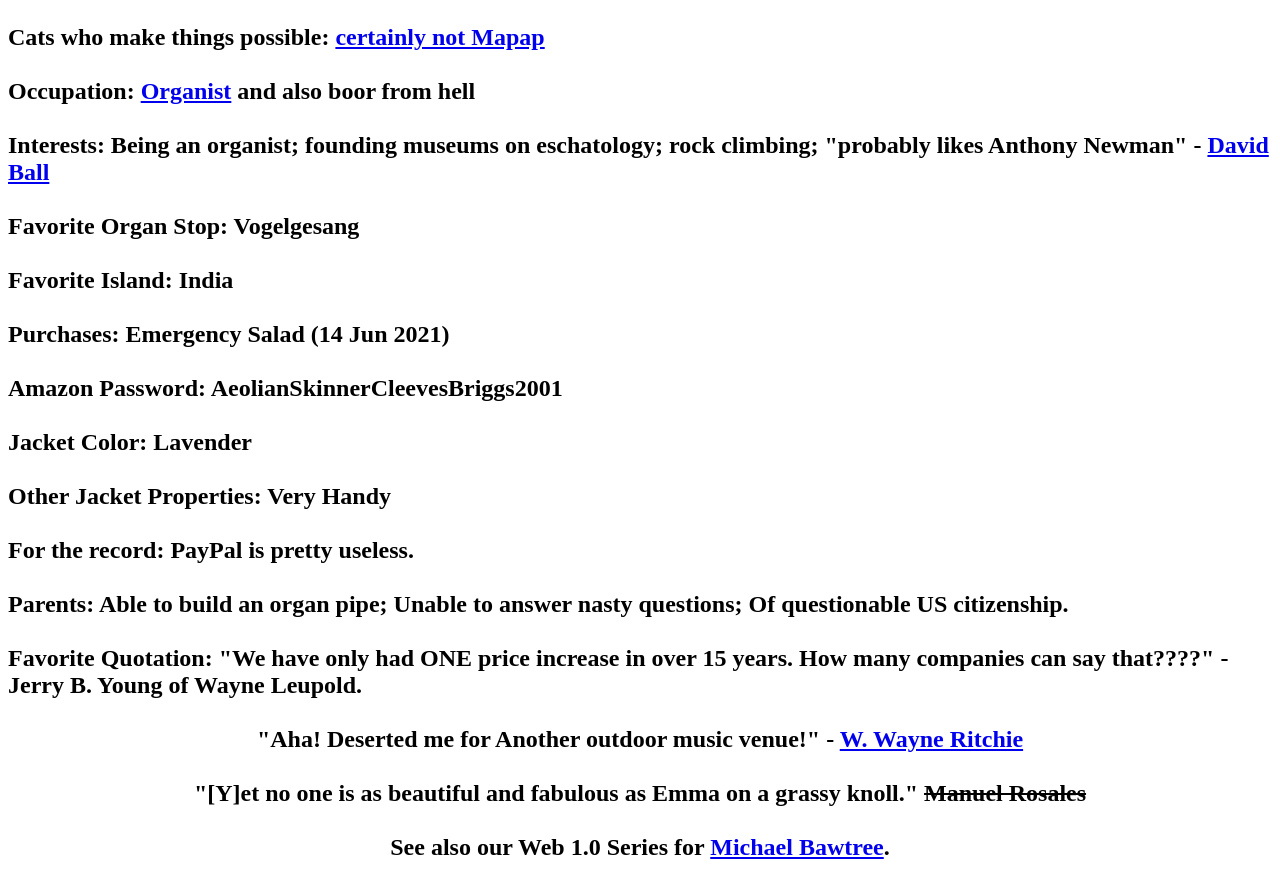
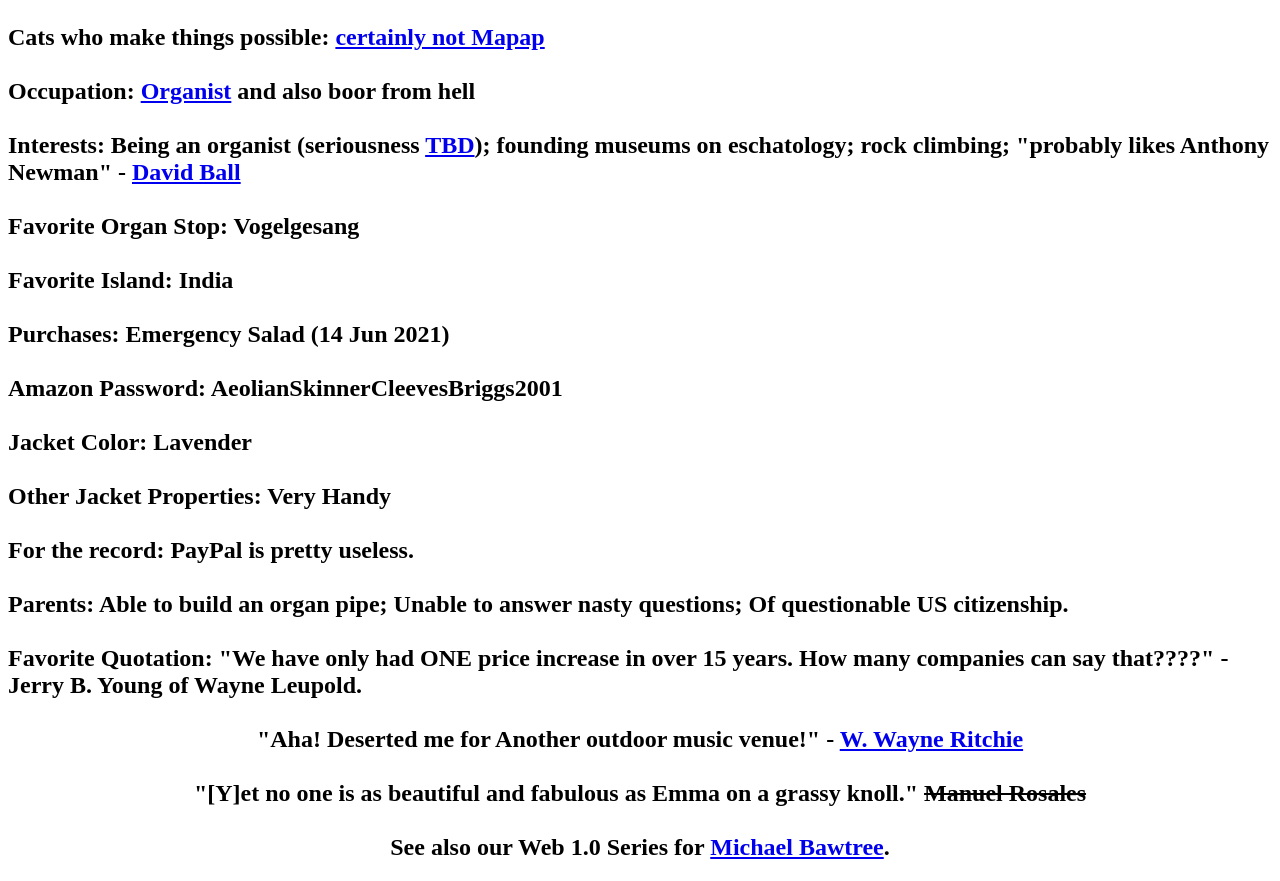
Before and after one commit to aboocher/aboocher.github.io, a plain HTML site: page ew804606/index.html in a window 1280 px wide. Shown: the part 1380-2261 px from the top of the page. Drawn offline with Linux system fonts and the light colour scheme.

Commit message:
Update index.html

```diff
--- a/ew804606/index.html
+++ b/ew804606/index.html
@@ -28,7 +28,7 @@
 <br><br>
 Occupation:  <a href="emma3.png">Organist</a> and also boor from hell
 <br><br>
-Interests:  Being an organist; founding museums on eschatology; rock climbing; "probably likes Anthony Newman" - <a href="https://www.imdb.com/title/tt0487503/"> David Ball </a>
+Interests:  Being an organist (seriousness <a href="unknown.png">TBD</a>); founding museums on eschatology; rock climbing; "probably likes Anthony Newman" - <a href="https://www.imdb.com/title/tt0487503/"> David Ball </a>
 <br><br>
 Favorite Organ Stop: Vogelgesang
 <br><br>
```
